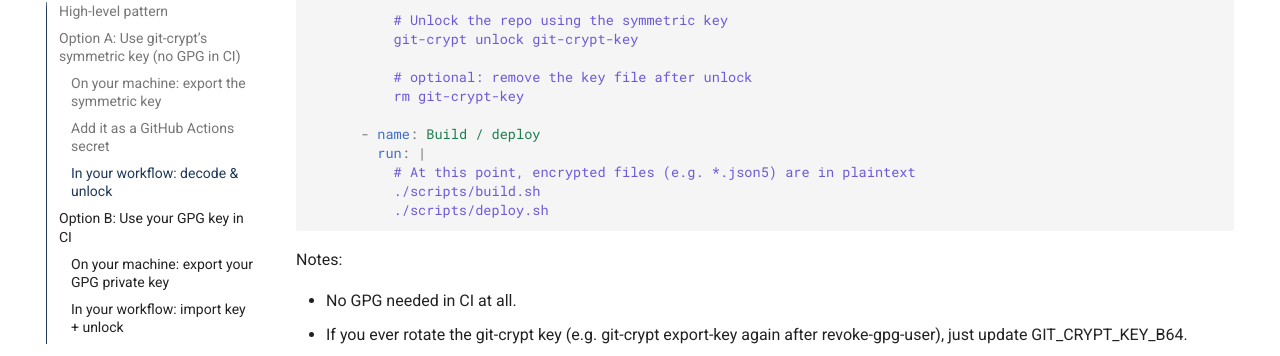
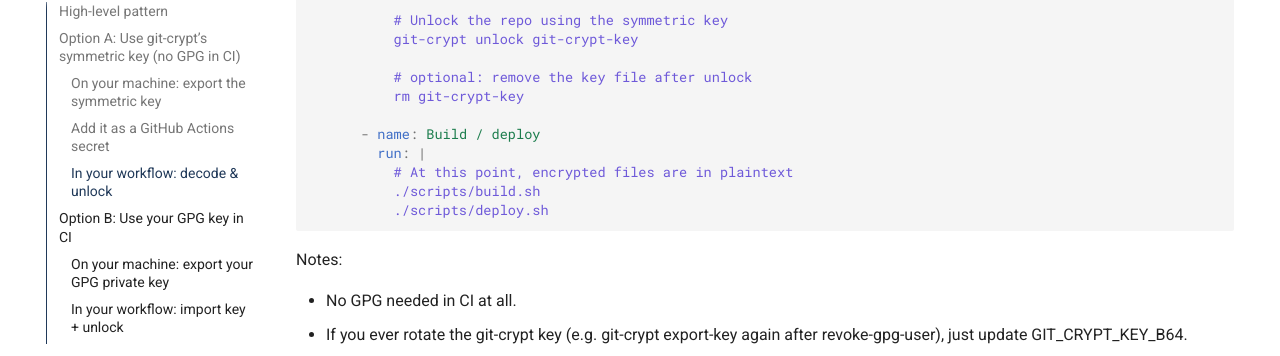
Before and after one commit to lupaxa-security-toolbox/git-crypt-manager, an MkDocs documentation site: the page built from docs/pipelines.md, in a window 1280 px wide and 900 px high, scrolled down 1856 px. Shown: the part 97-453 px from the top of the window. Built offline with MkDocs 1.6.1 and Material for MkDocs 9.7.7, drawn with Linux system fonts in a browser that asks for light colours; comment, search, counter and statistics services are not loaded.

Commit message:
Clean up docs a little more

````diff
--- a/docs/pipelines.md
+++ b/docs/pipelines.md
@@ -85,7 +85,7 @@ jobs:
 
       - name: Build / deploy
         run: |
-          # At this point, encrypted files (e.g. *.json5) are in plaintext
+          # At this point, encrypted files are in plaintext
           ./scripts/build.sh
           ./scripts/deploy.sh
 ```
````
